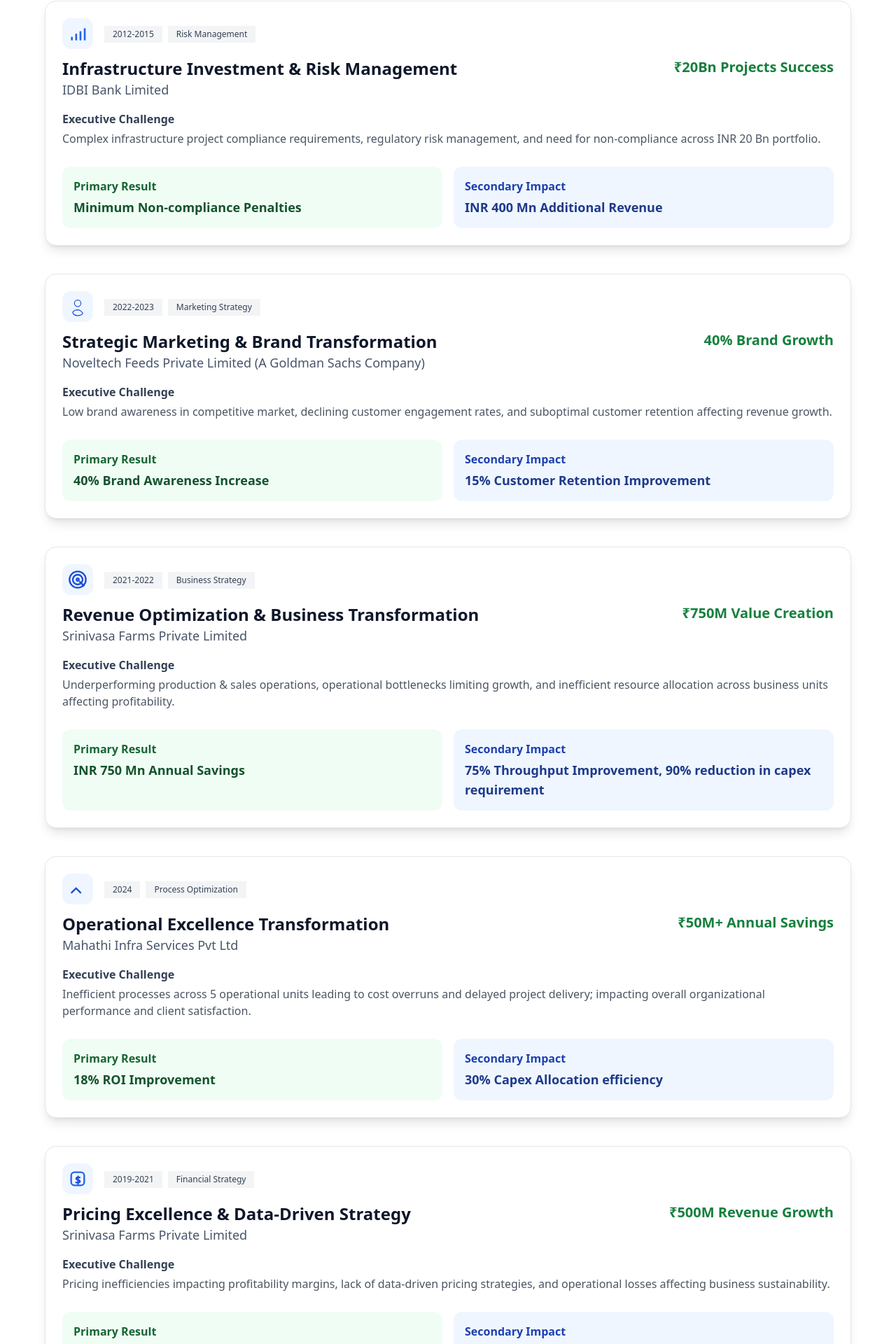
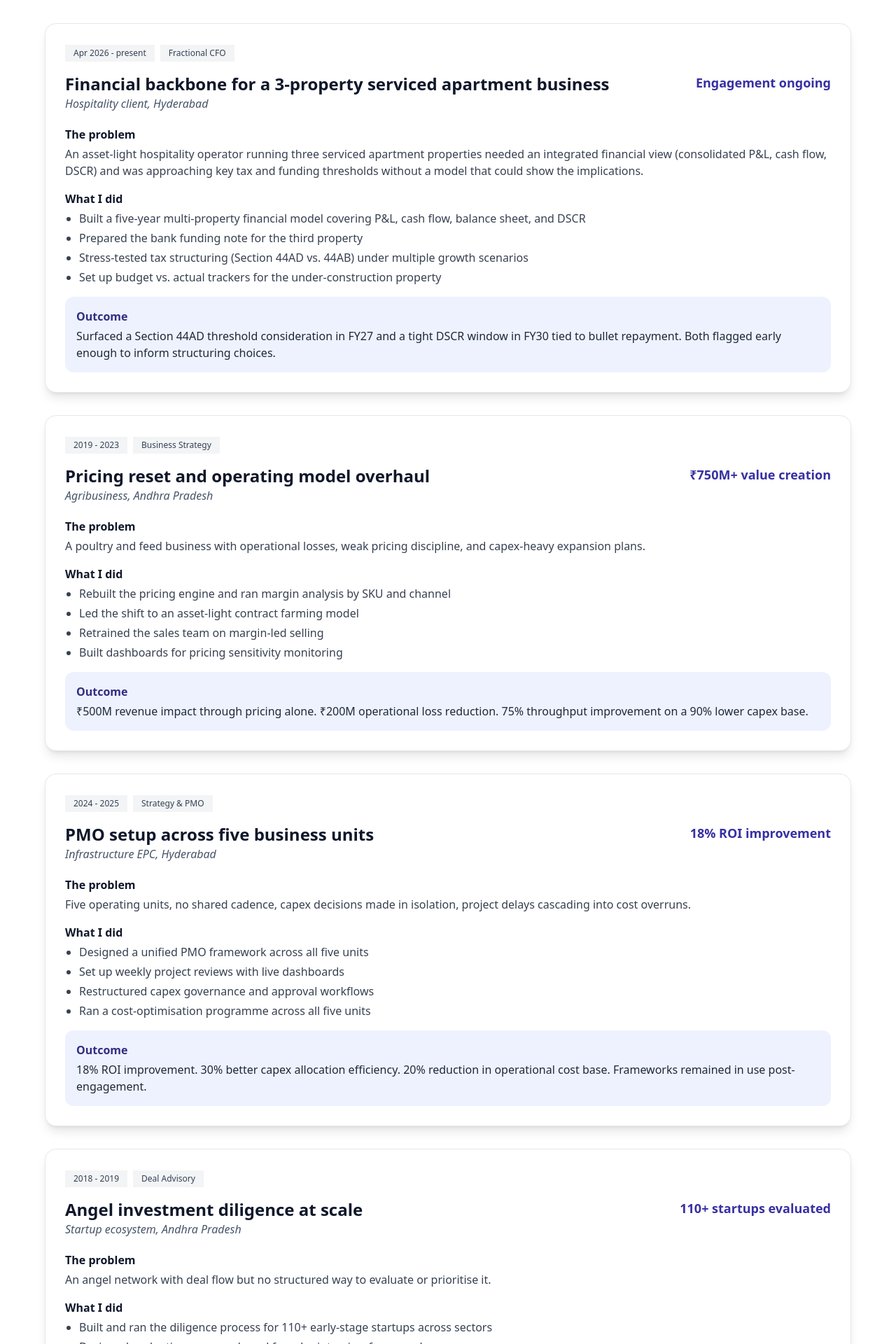
Before and after one commit to SravaniPolina/sravani-portfolio-frontend, a React (Create React App) app: page / in a window 1280 px wide. Shown: the part 3547-5467 px from the top of the page at 70% size. Built offline with nearby package versions, Linux system fonts and the light colour scheme.

Commit message:
Update Projects Rewrite Selected Work with anonymised cases and new labels.jsx

```diff
--- a/src/components/Projects.jsx
+++ b/src/components/Projects.jsx
@@ -2,155 +2,114 @@ import React from "react";
 
 const cards = [
   {
-    year: "2012-2015",
-    tag: "Risk Management",
-    icon: (
-      // Chart/Bar-graph icon
-      <span className="text-3xl bg-blue-50 text-blue-700 rounded-xl p-2">
-        <svg width="28" height="28" viewBox="0 0 32 32" fill="none">
-          <rect x="5" y="21" width="3" height="6" rx="1" fill="#2563eb" />
-          <rect x="12" y="16" width="3" height="11" rx="1" fill="#2563eb" />
-          <rect x="19" y="12" width="3" height="15" rx="1" fill="#2563eb" />
-          <rect x="26" y="7" width="3" height="20" rx="1" fill="#2563eb" />
-        </svg>
-      </span>
-    ),
-    title: "Infrastructure Investment & Risk Management",
-    company: "IDBI Bank Limited",
-    highlight: "₹20Bn Projects Success",
-    challenge:
-      "Complex infrastructure project compliance requirements, regulatory risk management, and need for non-compliance across INR 20 Bn portfolio.",
-    result: {
-      primary: "Minimum Non-compliance Penalties",
-      secondary: "INR 400 Mn Additional Revenue",
-    },
+    year: "Apr 2026 - present",
+    tag: "Fractional CFO",
+    title: "Financial backbone for a 3-property serviced apartment business",
+    company: "Hospitality client, Hyderabad",
+    highlight: "Engagement ongoing",
+    problem: "An asset-light hospitality operator running three serviced apartment properties needed an integrated financial view (consolidated P&L, cash flow, DSCR) and was approaching key tax and funding thresholds without a model that could show the implications.",
+    didItems: [
+      "Built a five-year multi-property financial model covering P&L, cash flow, balance sheet, and DSCR",
+      "Prepared the bank funding note for the third property",
+      "Stress-tested tax structuring (Section 44AD vs. 44AB) under multiple growth scenarios",
+      "Set up budget vs. actual trackers for the under-construction property"
+    ],
+    outcome: "Surfaced a Section 44AD threshold consideration in FY27 and a tight DSCR window in FY30 tied to bullet repayment. Both flagged early enough to inform structuring choices."
   },
   {
-    year: "2022-2023",
-    tag: "Marketing Strategy",
-    icon: (
-      // User/Management icon
-      <span className="text-3xl bg-blue-50 text-blue-700 rounded-xl p-2">
-        <svg width="28" height="28" fill="none" stroke="currentColor" viewBox="0 0 24 24">
-          <path d="M12 12c2.21 0 4-1.79 4-4s-1.79-4-4-4-4 1.79-4 4 1.79 4 4 4z"/>
-          <path d="M15.22 16.87A8.94 8.94 0 0 0 12 16c-2.5 0-4.71 1.06-6.21 2.87C6.62 21.74 9.22 23 12 23s5.38-1.26 6.21-3.13z"/>
-        </svg>
-      </span>
-    ),
-    title: "Strategic Marketing & Brand Transformation",
-    company: "Noveltech Feeds Private Limited (A Goldman Sachs Company)",
-    highlight: "40% Brand Growth",
-    challenge:
-      "Low brand awareness in competitive market, declining customer engagement rates, and suboptimal customer retention affecting revenue growth.",
-    result: {
-      primary: "40% Brand Awareness Increase",
-      secondary: "15% Customer Retention Improvement",
-    },
+    year: "2019 - 2023",
+    tag: "Business Strategy",
+    title: "Pricing reset and operating model overhaul",
+    company: "Agribusiness, Andhra Pradesh",
+    highlight: "₹750M+ value creation",
+    problem: "A poultry and feed business with operational losses, weak pricing discipline, and capex-heavy expansion plans.",
+    didItems: [
+      "Rebuilt the pricing engine and ran margin analysis by SKU and channel",
+      "Led the shift to an asset-light contract farming model",
+      "Retrained the sales team on margin-led selling",
+      "Built dashboards for pricing sensitivity monitoring"
+    ],
+    outcome: "₹500M revenue impact through pricing alone. ₹200M operational loss reduction. 75% throughput improvement on a 90% lower capex base."
   },
   {
-    year: "2021-2022",
-    tag: "Business Strategy",
-    icon: (
-      // Target icon
-      <span className="text-3xl bg-blue-50 text-blue-700 rounded-xl p-2">
-        <svg width="28" height="28" fill="none" stroke="currentColor" viewBox="0 0 24 24">
-          <circle cx="12" cy="12" r="10" stroke="currentColor" strokeWidth="2" />
-          <circle cx="12" cy="12" r="6" stroke="currentColor" strokeWidth="2" />
-          <circle cx="12" cy="12" r="2" fill="#2563eb" />
-          <path d="M20 20l-6-6" stroke="currentColor" strokeWidth="2" />
-        </svg>
-      </span>
-    ),
-    title: "Revenue Optimization & Business Transformation",
-    company: "Srinivasa Farms Private Limited",
-    highlight: "₹750M Value Creation",
-    challenge:
-      "Underperforming production & sales operations, operational bottlenecks limiting growth, and inefficient resource allocation across business units affecting profitability.",
-    result: {
-      primary: "INR 750 Mn Annual Savings",
-      secondary: "75% Throughput Improvement, 90% reduction in capex requirement"
-    },
+    year: "2024 - 2025",
+    tag: "Strategy & PMO",
+    title: "PMO setup across five business units",
+    company: "Infrastructure EPC, Hyderabad",
+    highlight: "18% ROI improvement",
+    problem: "Five operating units, no shared cadence, capex decisions made in isolation, project delays cascading into cost overruns.",
+    didItems: [
+      "Designed a unified PMO framework across all five units",
+      "Set up weekly project reviews with live dashboards",
+      "Restructured capex governance and approval workflows",
+      "Ran a cost-optimisation programme across all five units"
+    ],
+    outcome: "18% ROI improvement. 30% better capex allocation efficiency. 20% reduction in operational cost base. Frameworks remained in use post-engagement."
   },
   {
-    year: "2024",
-    tag: "Process Optimization",
-    icon: (
-      // Upward Arrow icon
-      <span className="text-3xl bg-blue-50 text-blue-700 rounded-xl p-2">
-        <svg width="28" height="28" fill="none" stroke="currentColor" viewBox="0 0 24 24">
-          <path d="M4 17l6-6 6 6" stroke="currentColor" strokeWidth="2" />
-        </svg>
-      </span>
-    ),
-    title: "Operational Excellence Transformation",
-    company: "Mahathi Infra Services Pvt Ltd",
-    highlight: "₹50M+ Annual Savings",
-    challenge:
-      "Inefficient processes across 5 operational units leading to cost overruns and delayed project delivery; impacting overall organizational performance and client satisfaction.",
-    result: {
-      primary: "18% ROI Improvement",
-      secondary: "30% Capex Allocation efficiency",
-    },
+    year: "2018 - 2019",
+    tag: "Deal Advisory",
+    title: "Angel investment diligence at scale",
+    company: "Startup ecosystem, Andhra Pradesh",
+    highlight: "110+ startups evaluated",
+    problem: "An angel network with deal flow but no structured way to evaluate or prioritise it.",
+    didItems: [
+      "Built and ran the diligence process for 110+ early-stage startups across sectors",
+      "Designed evaluation scorecards and founder interview frameworks",
+      "Presented investment recommendations to the investor panel",
+      "Advised the Andhra Pradesh IT Ministry on startup ecosystem policy"
+    ],
+    outcome: "15% improvement in investment efficiency. 5 angel investors onboarded in the first quarter. Advisory engagement with the AP IT Ministry."
   },
   {
-    year: "2019-2021",
-    tag: "Financial Strategy",
-    icon: (
-      // Dollar icon
-      <span className="text-3xl bg-blue-50 text-blue-700 rounded-xl p-2">
-        <svg height="28" width="28" fill="none" stroke="currentColor" viewBox="0 0 24 24">
-          <rect x="4" y="4" width="16" height="16" rx="4" stroke="#2563eb" strokeWidth="2"/>
-          <text x="9" y="18" fontSize="12" fill="currentColor">$</text>
-        </svg>
-      </span>
-    ),
-    title: "Pricing Excellence & Data-Driven Strategy",
-    company: "Srinivasa Farms Private Limited",
-    highlight: "₹500M Revenue Growth",
-    challenge:
-      "Pricing inefficiencies impacting profitability margins, lack of data-driven pricing strategies, and operational losses affecting business sustainability.",
-    result: {
-      primary: "INR 500 Mn Revenue Impact",
-      secondary: "INR 200 Mn Operational Loss Reduction",
-    },
-  },
+    year: "2012 - 2017",
+    tag: "Debt & Capital",
+    title: "Infrastructure project finance, ₹20Bn portfolio",
+    company: "IDBI Bank & ICICI Bank, Hyderabad",
+    highlight: "Zero non-compliance penalties",
+    problem: "A ₹20Bn infrastructure portfolio with complex compliance requirements and tight regulatory oversight, plus a parallel SME book to manage.",
+    didItems: [
+      "Led financial diligence and ongoing monitoring across 15+ infrastructure projects",
+      "Built a real-time compliance reporting system",
+      "Managed a parallel SME book of 45+ clients totaling ₹3,000M AUM",
+      "Developed comprehensive PSL strategy"
+    ],
+    outcome: "Zero non-compliance penalties across the portfolio. ₹400M additional revenue through fee income and NII. SME book exceeded targets by 15%."
+  }
 ];
 
 export default function ProjectCards() {
   return (
-    <section id="projects" className="py-12 px-4 sm:px-8 bg-white">
+    <section id="impact" className="py-16 px-4 sm:px-8 bg-white">
       <div className="max-w-6xl mx-auto">
-        <h2 className="text-4xl md:text-5xl font-bold text-center mb-8">Executive Impact </h2>
-        <div className="space-y-10">
+        <h2 className="text-4xl md:text-5xl font-bold text-center mb-12">Selected Work</h2>
+        <div className="space-y-8">
           {cards.map((card, idx) => (
-            <div key={idx} className="bg-white shadow-lg rounded-2xl p-6 flex flex-col gap-3 border transition hover:shadow-xl">
-              <div className="flex items-center gap-4">
-                {card.icon}
-                <div>
-                  <span className="inline-block text-xs bg-gray-100 text-slate-700 px-3 py-1 rounded-lg mr-2">{card.year}</span>
-                  <span className="inline-block text-xs bg-gray-100 text-slate-700 px-3 py-1 rounded-lg mr-2">{card.tag}</span>
-                </div>
+            <div key={idx} className="bg-white shadow-lg rounded-2xl p-7 border transition hover:shadow-xl">
+              <div className="mb-4">
+                <span className="inline-block text-xs bg-gray-100 text-slate-700 px-3 py-1 rounded-lg mr-2">{card.year}</span>
+                <span className="inline-block text-xs bg-gray-100 text-slate-700 px-3 py-1 rounded-lg mr-2">{card.tag}</span>
               </div>
-              <div className="flex flex-col sm:flex-row items-start justify-between gap-2">
+              <div className="flex flex-col sm:flex-row items-start justify-between gap-3 mb-5">
                 <div>
                   <h3 className="text-2xl font-bold text-slate-900">{card.title}</h3>
-                  <div className="text-lg text-slate-600">{card.company}</div>
+                  <div className="text-base text-slate-600 italic">{card.company}</div>
                 </div>
-                <div className="text-xl font-bold text-green-700 sm:text-right">{card.highlight}</div>
+                <div className="text-lg font-bold text-indigo-800 sm:text-right whitespace-nowrap">{card.highlight}</div>
               </div>
-              <div className="mt-1">
-                <span className="font-semibold text-slate-700 block mb-1">Executive Challenge</span>
-                <span className="text-gray-600">{card.challenge}</span>
+              <div className="mb-4">
+                <span className="font-semibold text-slate-900 block mb-1">The problem</span>
+                <span className="text-gray-700">{card.problem}</span>
               </div>
-              <div className="grid grid-cols-1 md:grid-cols-2 gap-4 mt-4">
-                <div className="bg-green-50 rounded-xl p-4">
-                  <span className="font-semibold text-green-800 block mb-1">Primary Result</span>
-                  <span className="text-lg font-bold text-green-900">{card.result.primary}</span>
-                </div>
-                <div className="bg-blue-50 rounded-xl p-4">
-                  <span className="font-semibold text-blue-800 block mb-1">Secondary Impact</span>
-                  <span className="text-lg font-bold text-blue-900">{card.result.secondary}</span>
-                </div>
+              <div className="mb-4">
+                <span className="font-semibold text-slate-900 block mb-1">What I did</span>
+                <ul className="list-disc pl-5 text-gray-700 space-y-1">
+                  {card.didItems.map((item, i) => (<li key={i}>{item}</li>))}
+                </ul>
+              </div>
+              <div className="bg-indigo-50 rounded-xl p-4 mt-2">
+                <span className="font-semibold text-indigo-900 block mb-1">Outcome</span>
+                <span className="text-gray-800">{card.outcome}</span>
               </div>
             </div>
           ))}
```
